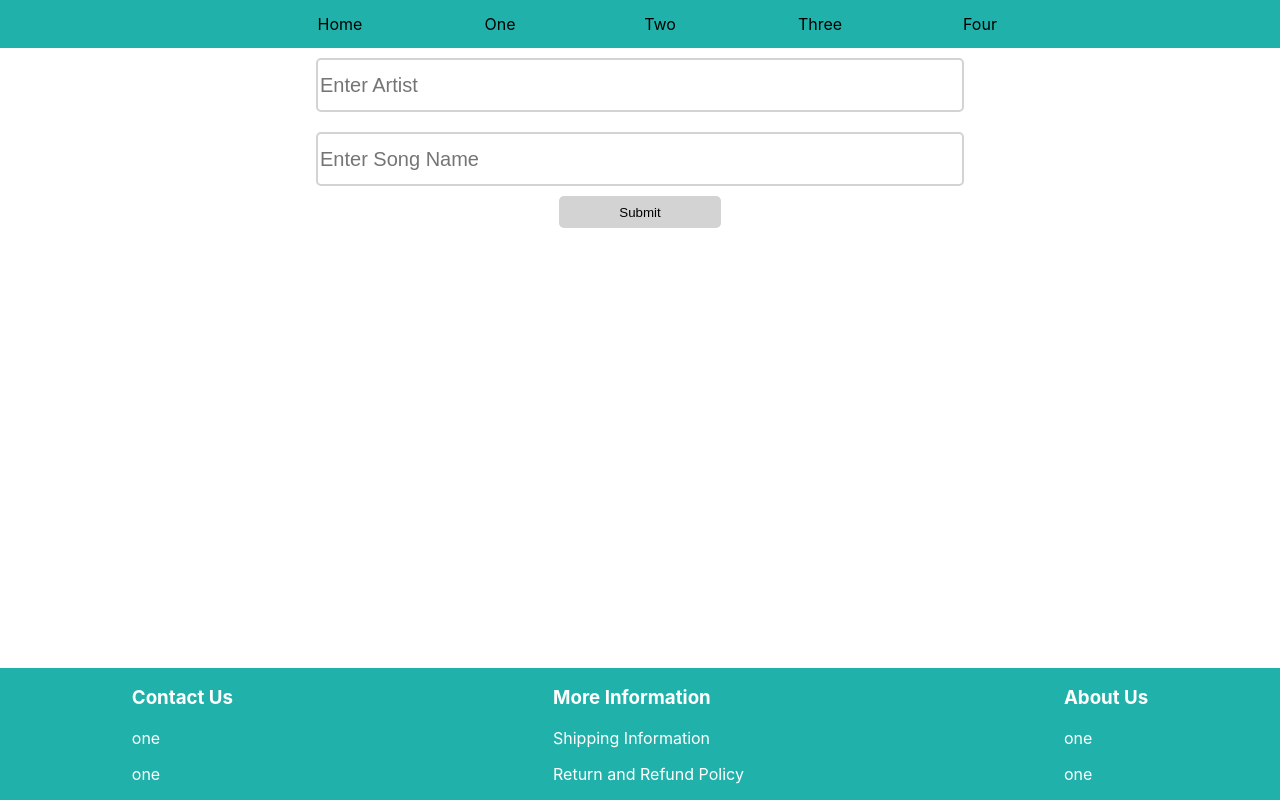
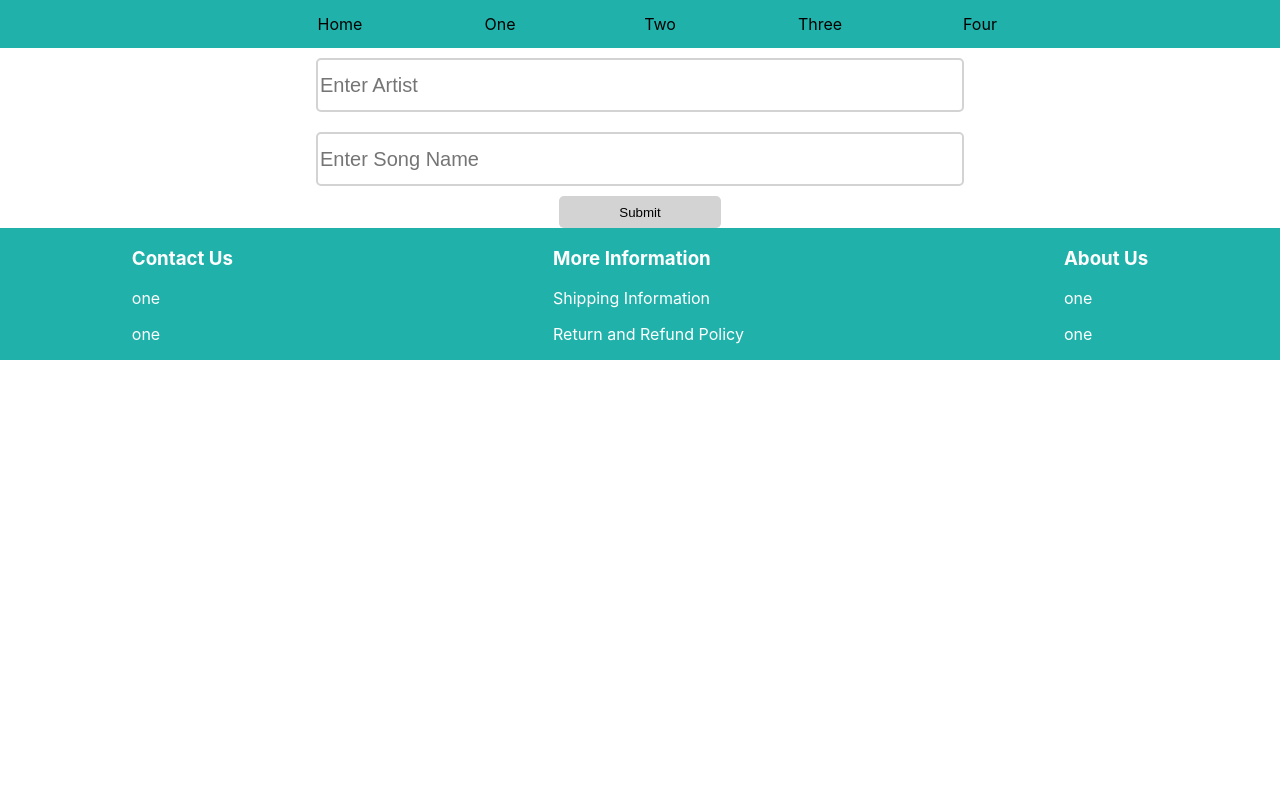
Before and after one commit to nigelph/lyrics-website, a React (Create React App) app: page / in a window 1280 px wide. Built offline with nearby package versions, Linux system fonts and the light colour scheme.

Commit message:
fixed footer positioning

```diff
--- a/src/components/Footer/footer.module.css
+++ b/src/components/Footer/footer.module.css
@@ -1,6 +1,6 @@
 .footer-container {
   display: flex;
-  position: fixed;
+  position: relative;
   bottom: 0;
   width: 100%;
   background-color: lightseagreen;
--- a/src/pages/Home/Home.js
+++ b/src/pages/Home/Home.js
@@ -2,10 +2,11 @@ import React from 'react'
 import Navbar from '../../components/Navbar/Navbar'
 import Footer from '../../components/Footer/Footer'
 import SongForm from '../../components/SongForm/SongForm'
+import homeStyle from '../Home/home.module.css'
 
 export default function Home() {
     return (
-        <div>
+        <div className={homeStyle['home-container']}>
             <Navbar />
             <SongForm />
             <div id='show-lyrics'></div>
--- a/src/pages/Home/home.module.css
+++ b/src/pages/Home/home.module.css
@@ -0,0 +1,3 @@
+.home-container {
+  height: 100%;
+}
```
